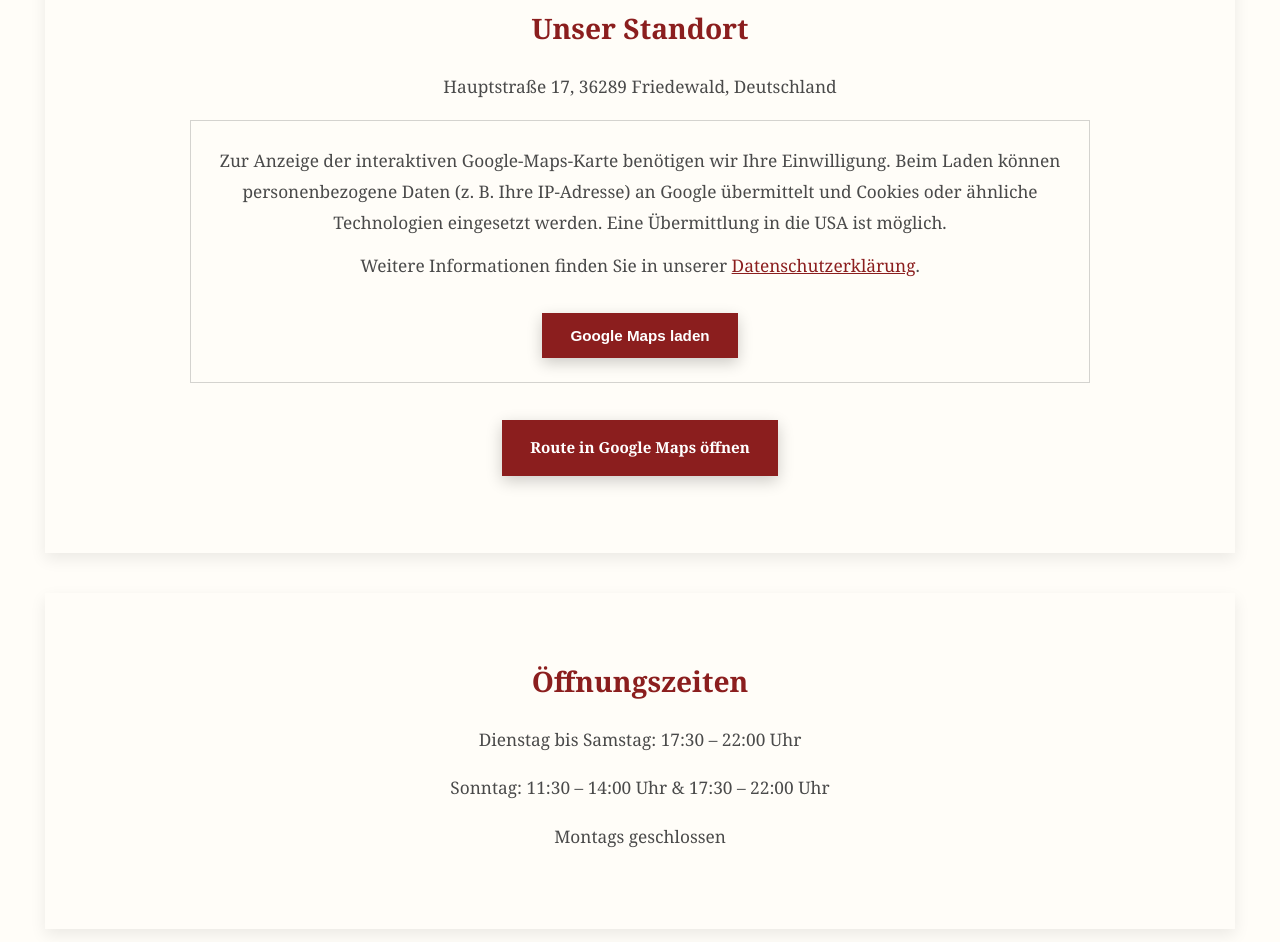
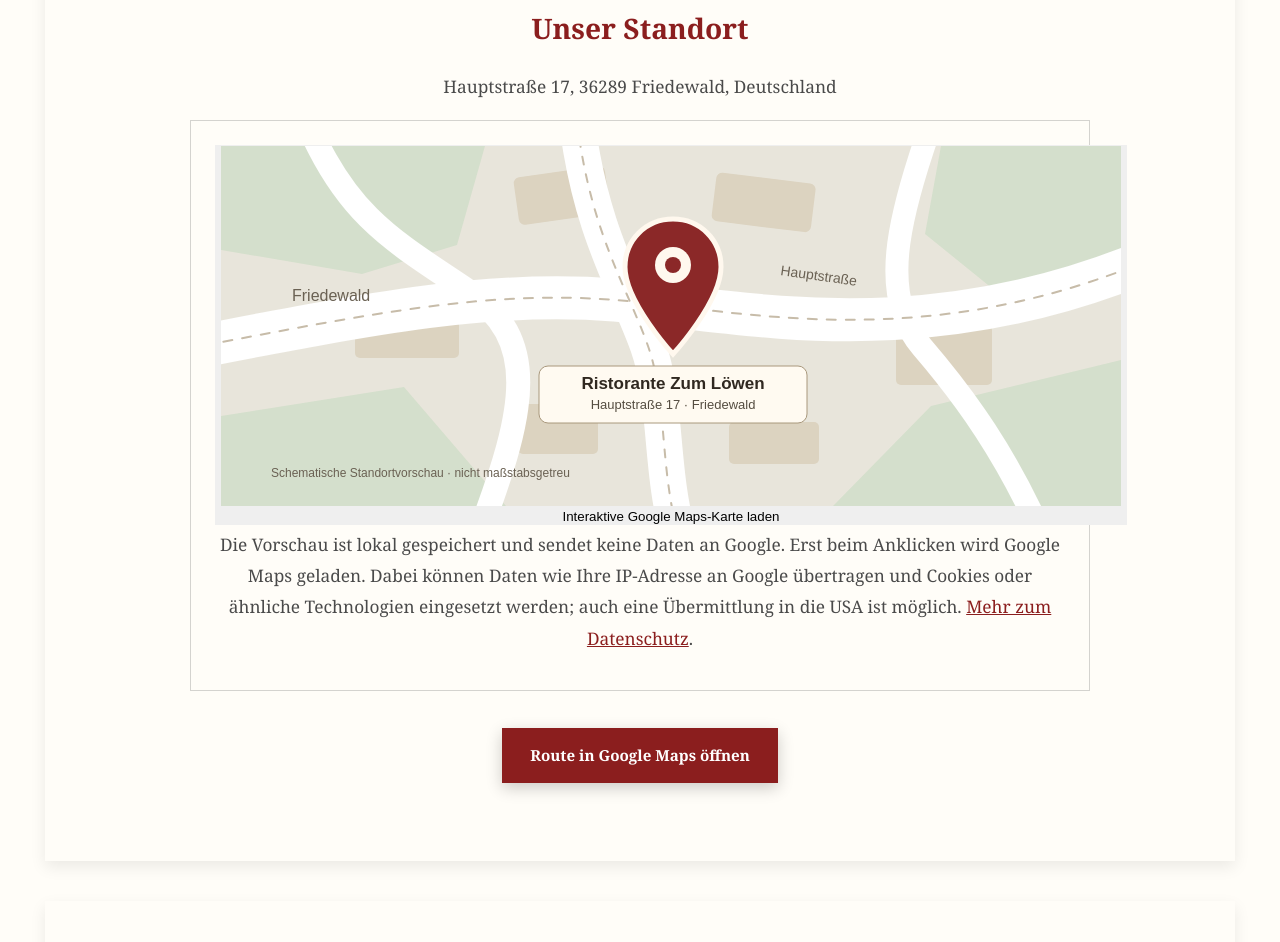
Before and after one commit to ids02-byte/ristorante-zum-loewen, a plain HTML site: page index.html in a window 1280 px wide. Shown: the part 1878-2820 px from the top of the page. Drawn offline with Linux system fonts and the light colour scheme.

Commit message:
Use consent-gated static location preview in index.html

```diff
--- a/index.html
+++ b/index.html
@@ -114,9 +114,11 @@
 		<p>Hauptstraße 17, 36289 Friedewald, Deutschland</p>
 		<div class="map-consent" id="map-consent">
             <div class="map-consent-placeholder" id="map-consent-placeholder">
-                <p>Zur Anzeige der interaktiven Google-Maps-Karte benötigen wir Ihre Einwilligung. Beim Laden können personenbezogene Daten (z. B. Ihre IP-Adresse) an Google übermittelt und Cookies oder ähnliche Technologien eingesetzt werden. Eine Übermittlung in die USA ist möglich.</p>
-                <p>Weitere Informationen finden Sie in unserer <a href="datenschutz.html#google-maps">Datenschutzerklärung</a>.</p>
-                <button type="button" id="map-consent-accept" class="map-button">Google Maps laden</button>
+                <button type="button" id="map-consent-accept" class="map-preview-button" aria-label="Interaktive Google-Maps-Karte laden – dabei können Daten an Google übertragen werden">
+                    <img src="standort-vorschau.svg" width="900" height="360" alt="Schematische Standortvorschau des Ristorante Pizzeria Zum Löwen in Friedewald" class="map-preview-image">
+                    <span class="map-preview-label">Interaktive Google Maps-Karte laden</span>
+                </button>
+                <p class="map-consent-notice">Die Vorschau ist lokal gespeichert und sendet keine Daten an Google. Erst beim Anklicken wird Google Maps geladen. Dabei können Daten wie Ihre IP-Adresse an Google übertragen und Cookies oder ähnliche Technologien eingesetzt werden; auch eine Übermittlung in die USA ist möglich. <a href="datenschutz.html#google-maps">Mehr zum Datenschutz</a>.</p>
             </div>
             <div id="map-consent-frame" class="map-consent-frame" data-map-src="https://www.google.com/maps/embed?pb=!1m18!1m12!1m3!1d2744.775633017832!2d9.8558723!3d50.8823727!2m3!1f0!2f0!3f0!3m2!1i1024!2i768!4f13.1!3m3!1m2!1s0x47a35705f6c0b6db%3A0xa19618a5045852ec!2sHauptstra%C3%9Fe%2017%2C%2036289%20Friedewald!5e0!3m2!1sde!2sde!4v1684591368406!5m2!1sde!2sde" hidden></div>
             <button type="button" id="map-consent-revoke" class="map-consent-revoke" hidden>Karte deaktivieren</button>
```
